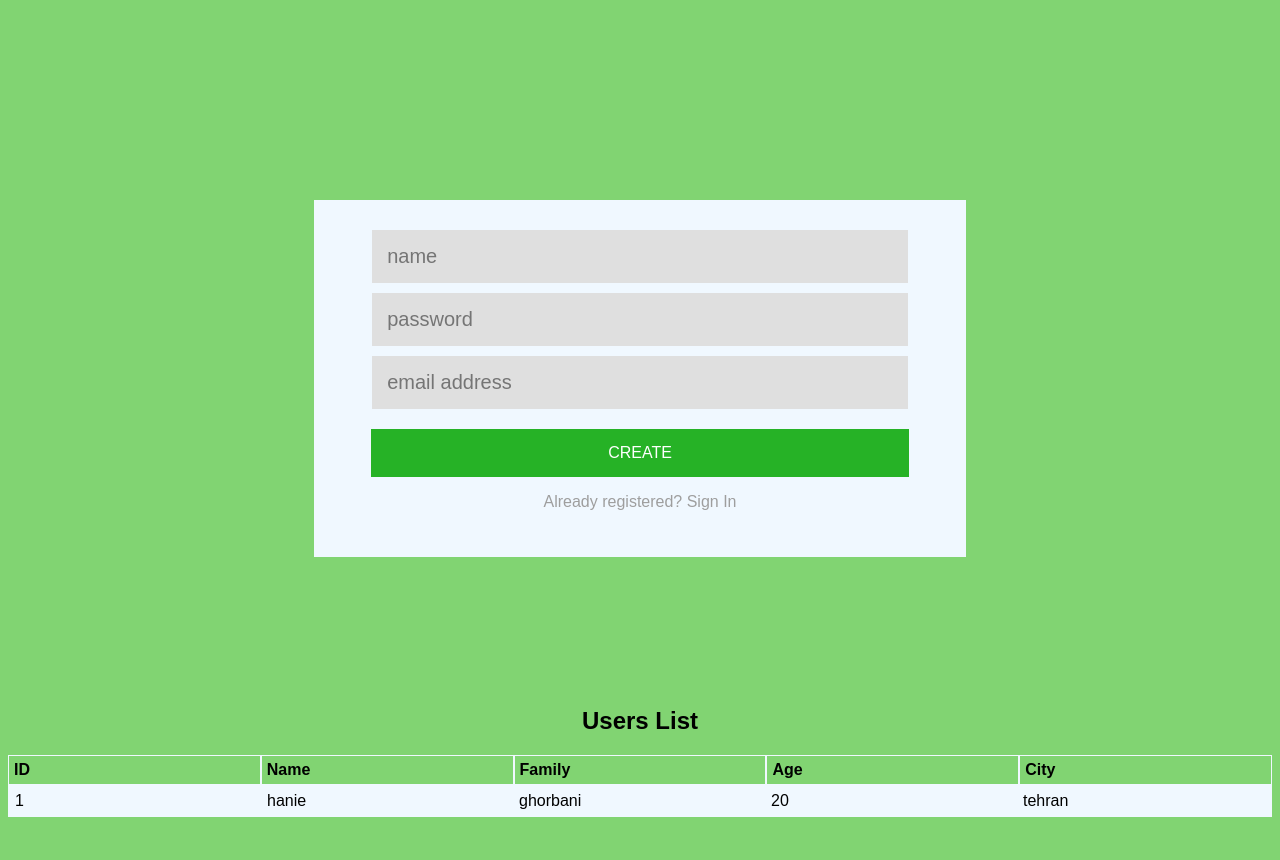
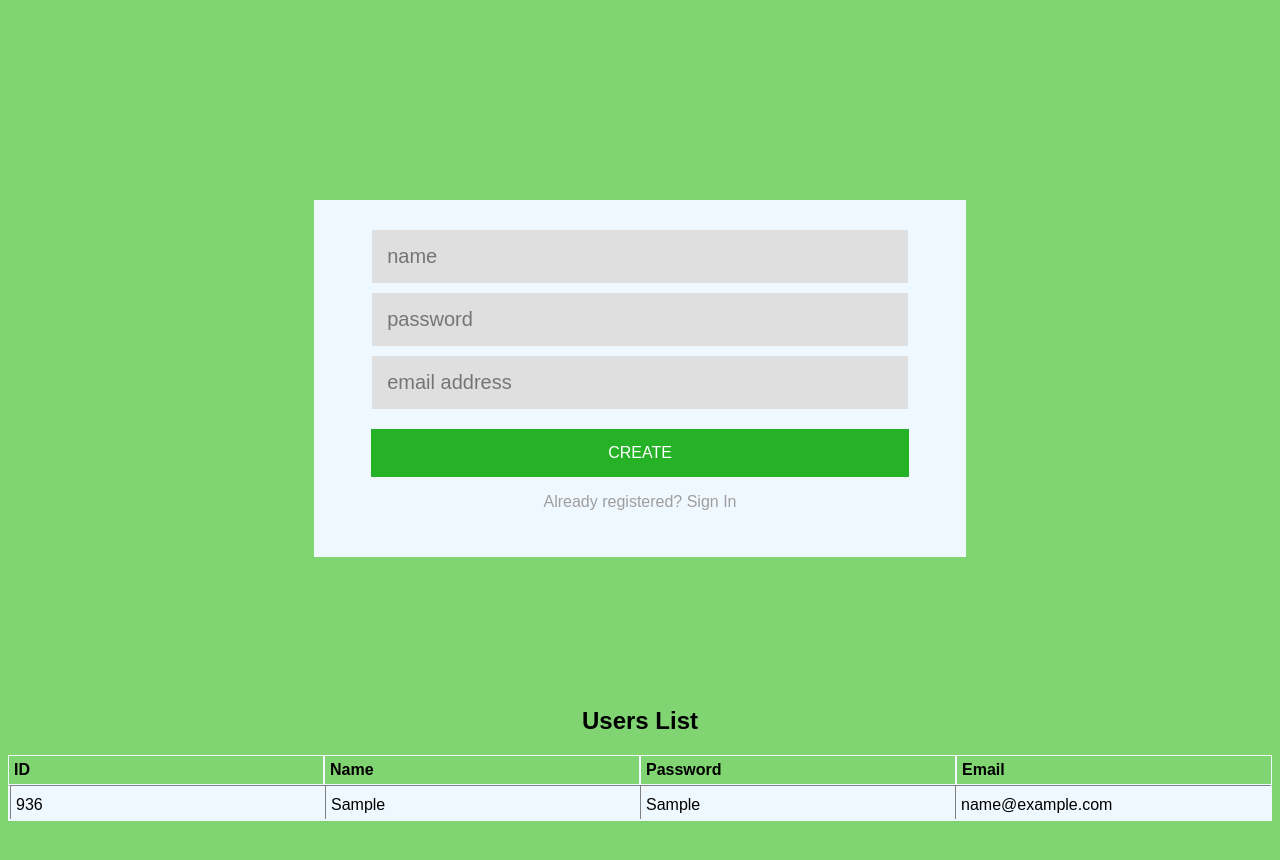
Before and after one commit to Hanieghorbani/register-practice, a plain HTML site: page index.html in a window 1280 px wide. Both pictures are taken after typing "Sample", "Sample", "name@example.com" into the empty fields and a click on the button "CREATE". Drawn offline with Linux system fonts and the light colour scheme.

Commit message:
get Users from indexDB

```diff
--- a/index.html
+++ b/index.html
@@ -16,23 +16,13 @@
       <p>Already registered? Sign In</p>
     </div>
     <h2>Users List</h2>
-    <div class="userList">
-      <div class="tileList">
-        <span>ID</span>
-        <span>Name</span>
-        <span>Family</span>
-        <span>Age</span>
-        <span>City</span>
-      </div>
-
-      <div class="usersInfo">
-        <span>1</span>
-        <span>hanie</span>
-        <span>ghorbani</span>
-        <span>20</span>
-        <span>tehran</span>
-      </div>
+    <div class="tileList">
+      <span>ID</span>
+      <span>Name</span>
+      <span>Password</span>
+      <span>Email</span>
     </div>
+    <div class="userList"></div>
 
     <script src="script.js"></script>
   </body>
--- a/script.js
+++ b/script.js
@@ -2,6 +2,7 @@ const inputName = document.querySelector(".inputName")
 const inputPass = document.querySelector(".inputPass")
 const inputEmail = document.querySelector(".inputEmail")
 const createBtn = document.querySelector(".createBtn")
+const usersList = document.querySelector(".userList")
 
 let db = null
 let objectStore = null
@@ -15,7 +16,7 @@ window.addEventListener("load", () => {
 
     if (!db.objectStoreNames.contains("users")) {
       objectStore = db.createObjectStore("users", {
-        keyPath: "userID",
+        keyPath: "id",
       })
     }
     console.log(objectStore)
@@ -23,21 +24,28 @@ window.addEventListener("load", () => {
 })
 
 createBtn.addEventListener("click", () => {
+  if (
+    inputEmail.value.trim() &&
+    inputName.value.trim() &&
+    inputPass.value.trim()
+  ) {
+    usersList.innerHTML = ""
     let newUser = {
-    userID: Math.floor(Math.random() * 1000),
+      id: Math.floor(Math.random() * 1000),
       name: inputName.value,
       password: inputPass.value,
       email: inputEmail.value,
     }
-  let tx = db.transaction("users", "readwrite")
-  tx.addEventListener("error", (err) => console.warn("tx error:", err))
-  tx.addEventListener("success", (e) => console.log("tx succ:", e))
-
+    let tx = createTX("users", "readwrite")
     let store = tx.objectStore("users")
     let request = store.add(newUser)
     clearAll()
     request.addEventListener("error", (err) => console.warn("requ error:", err))
-  request.addEventListener("success", (e) => console.log("requ succ:", e))
+    request.addEventListener("success", (e) => {
+      console.log("requ succ:", e)
+      getUsers()
+    })
+  }
 })
 
 function clearAll() {
@@ -45,3 +53,39 @@ function clearAll() {
   inputEmail.value = ""
   inputPass.value = ""
 }
+
+function getUsers() {
+  let tx = createTX("users", "readonly")
+  let store = tx.objectStore("users")
+  let request = store.getAll()
+
+  request.addEventListener("error", (err) =>
+    console.warn("get requ error:", err)
+  )
+  request.addEventListener("success", (e) => {
+    console.log("get requ succ:", e)
+    let allUsers = e.target.result
+    let htmlUser
+    allUsers.forEach((user) => {
+      console.log(user)
+      htmlUser = `
+      <div class="usersInfo">
+      <span>${user.id}</span>
+        <span>${user.name}</span>
+        <span>${user.password}</span>
+        <span>${user.email}</span>
+        </div>`
+
+      usersList.insertAdjacentHTML("beforeend", htmlUser)
+    })
+  })
+}
+
+function createTX(storeName, mode) {
+  let tx = db.transaction(storeName, mode)
+
+  tx.addEventListener("error", (err) => console.warn("tx error:", err))
+  tx.addEventListener("complete", (e) => console.log("tx succ:", e))
+
+  return tx
+}
--- a/style.css
+++ b/style.css
@@ -1,10 +1,9 @@
-body{
+body {
     background-color: rgb(129, 212, 114);
     font-family: sans-serif;
-    height: 100vh;
 }
 
-.container{
+.container {
     background-color: aliceblue;
     display: flex;
     flex-direction: column;
@@ -16,7 +15,7 @@ body{
     width: 50%;
 }
 
-input{
+input {
     background-color: rgb(223, 223, 223);
     outline: none;
     border: none;
@@ -27,7 +26,7 @@ input{
     cursor: pointer;
 }
 
-button{
+button {
     background-color: rgb(38, 178, 38);
     border: none;
     padding: 15px;
@@ -38,45 +37,46 @@ button{
     cursor: pointer;
 }
 
-.container>p{
-     color: rgb(158, 158, 158);
+.container > p {
+    color: rgb(158, 158, 158);
 }
 
-h2{
+h2 {
     text-align: center;
     margin-top: 150px;
 }
 
-.userList{
-display: flex;
-flex-direction: column;
-
+.userList {
+    display: flex;
+    flex-direction: column;
+    margin-bottom: 200px;
 }
 
 .tileList,
-.usersInfo{
+.usersInfo {
     display: flex;
     justify-content: space-between;
-
 }
 
-.tileList{
+.tileList {
     font-weight: bold;
-
 }
 
-.usersInfo{
+.usersInfo {
     background-color: aliceblue;
     border: 2px solid aliceblue;
+    border-top: 1px solid gray;
 }
 
-.tileList>span{
+.tileList > span {
     padding: 5px;
     width: 100%;
-    border:1.5px solid aliceblue ;
+    border: 1.5px solid aliceblue;
 }
 
-.usersInfo>span{
+.usersInfo > span {
     padding: 5px;
     width: 100%;
+    border-left: 1px solid gray;
+    padding-top: 10px;
 }
```
Lines whose indentation alone changed are shown as unchanged.
